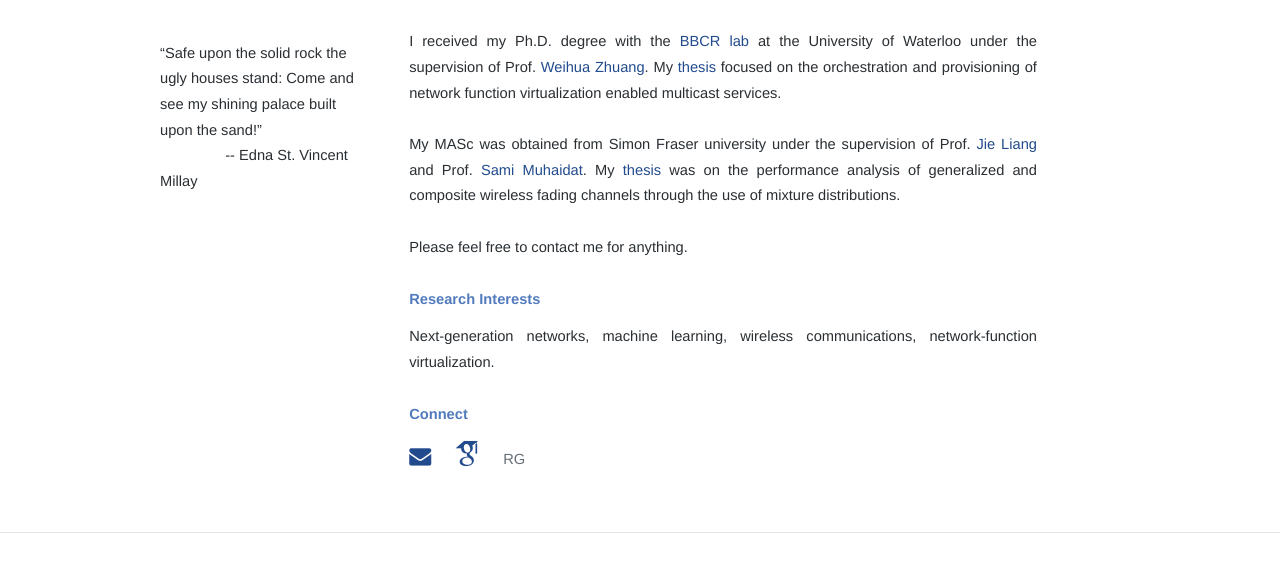
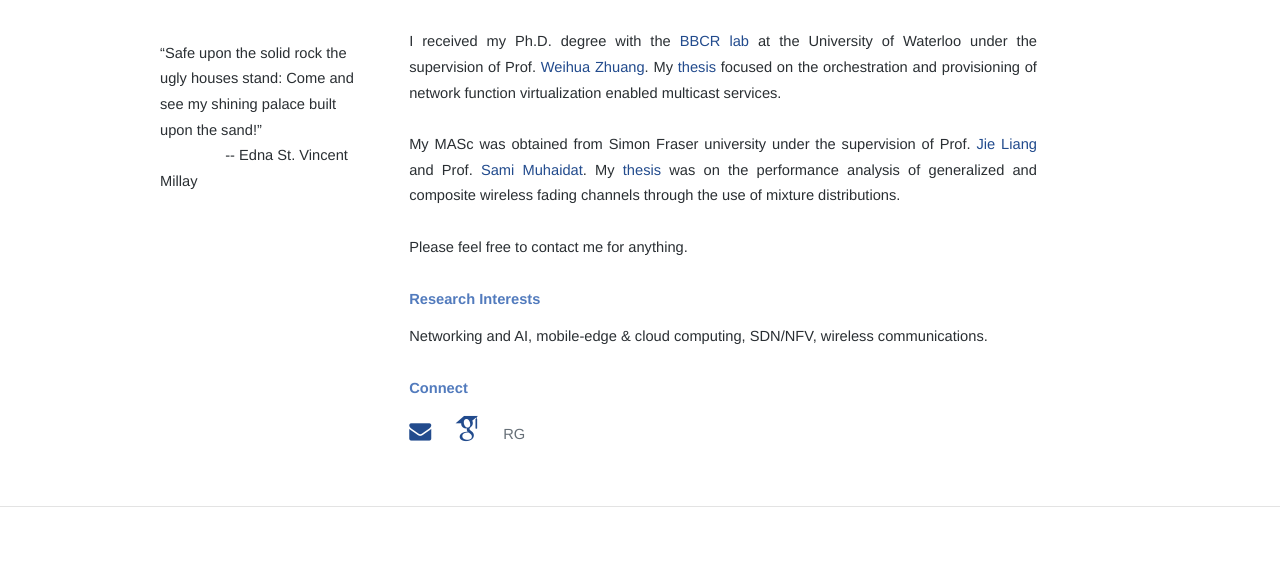
Before and after one commit to OmarSababha/omaralhussein, a plain HTML site: page index.html in a window 1280 px wide. Shown: the part 530-1091 px from the top of the page. After the commit the page ends 1065 px from the top, so only its background shows below. Drawn offline with nearby package versions, Linux system fonts and the light colour scheme; files whose address does not match are found by name.

Commit message:
updated cv and interests

```diff
--- a/index.html
+++ b/index.html
@@ -175,7 +175,7 @@
 								</p>
 								<p style="font-size: 1em; font-weight: bold; color: #527bbd">Research Interests</p>
 								<p style="margin-top: -11pt">
-									Next-generation networks, machine learning, wireless communications, network-function virtualization.
+									Networking and AI, mobile-edge & cloud computing, SDN/NFV, wireless communications.
 								</p>
 								<!-- <p style="font-size: 1em; font-weight: bold; color: #527bbd">Connect</p> -->
 								<!-- <p style="margin-top: -11pt">
```
Also changed, not shown: 1 other file.
